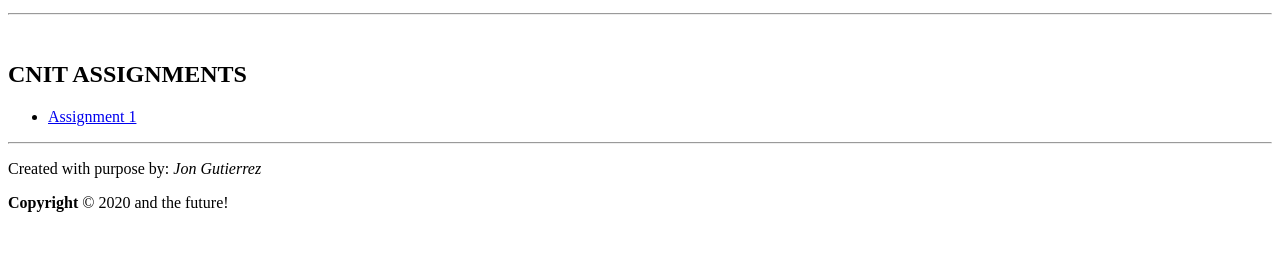
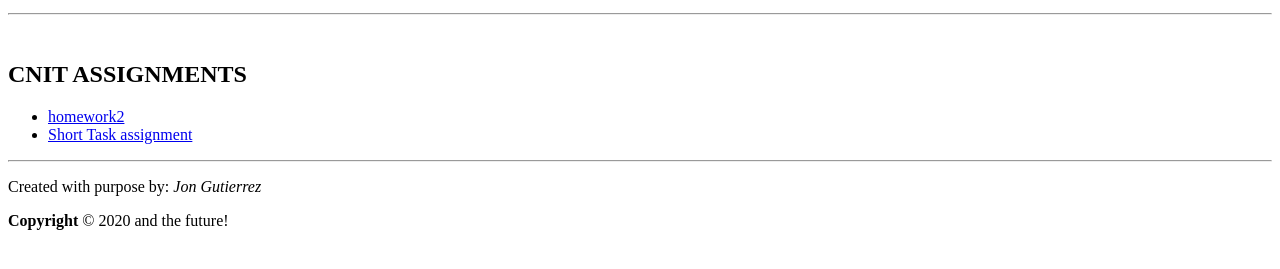
Before and after one commit to JonGutty/JonGutty.github.io, a plain HTML site: page Assignments.html in a window 1280 px wide. Shown: the part 155-424 px from the top of the page. Drawn offline with Linux system fonts and the light colour scheme.

Commit message:
Add files via upload

```diff
--- a/Assignments.html
+++ b/Assignments.html
@@ -22,7 +22,8 @@
 
     <h2>CNIT ASSIGNMENTS</h2>
     <ul>
-        <li> <a href="homework2.html">Assignment 1</a></li>
+        <li> <a href="homework2.html">homework2</a></li>
+        <li> <a href="Grid_layout.html">Short Task assignment</a></li>
     </ul>
 
     <hr>
```
